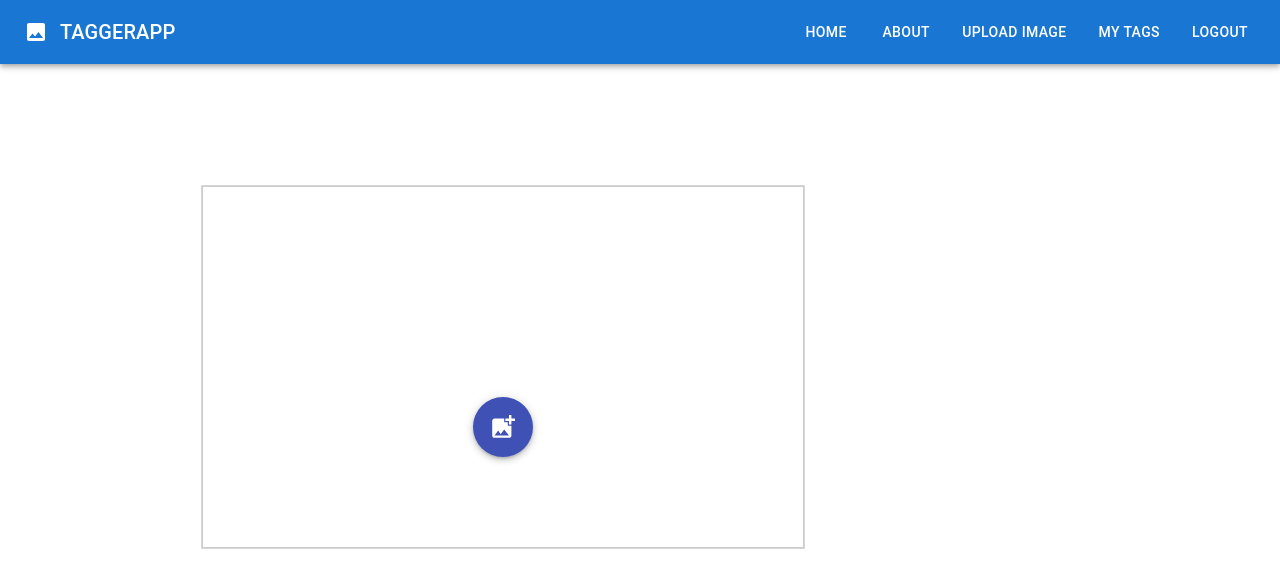
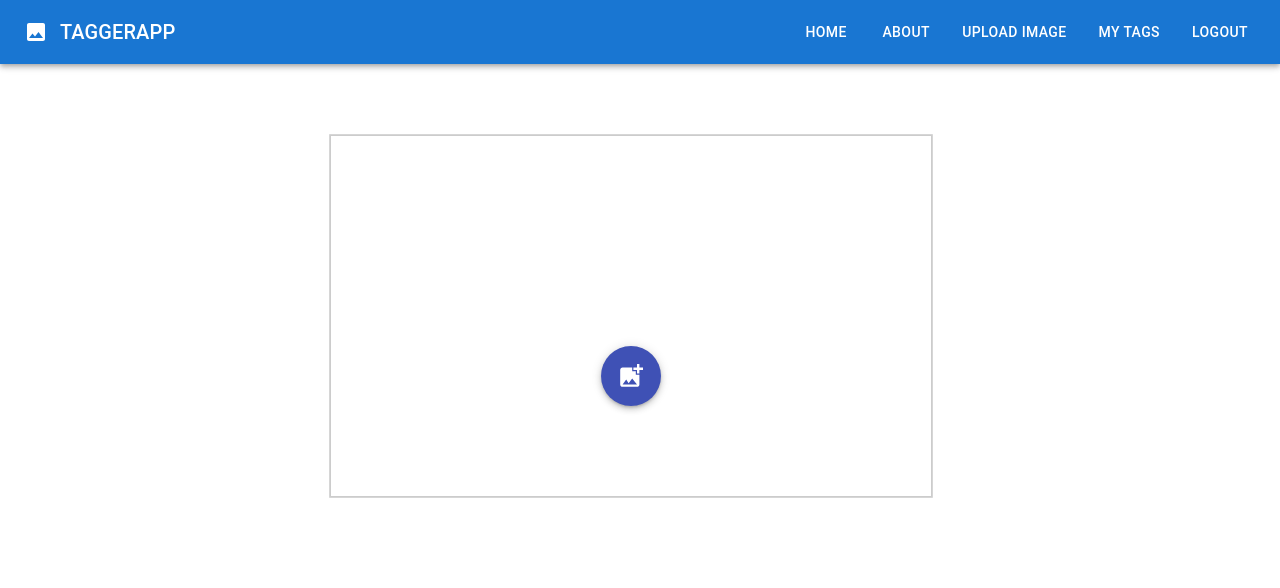
Before and after one commit to ohayonyo/Tagger-App-React, a React (Create React App) app in the folder react-tagger/: page /1/upload_image in a window 1280 px wide. Shown: the top 588 px of the page. Built offline with nearby package versions, Linux system fonts and the light colour scheme.

Commit message:
add change image option in the upload image page

```diff
--- a/react-tagger/src/components/UploadImage.tsx
+++ b/react-tagger/src/components/UploadImage.tsx
@@ -131,6 +131,8 @@ const UploadImage: React.FC<UploadImageProps> = () => {
       border: "3px solid #ccc",
       width: "1000px",
       height: "600px",
+      marginLeft:'10%',
+      marginTop:'-4%',
     }}>
       <div className={`${classes.container} centerWrapper`}>
         <input
@@ -158,7 +160,7 @@ const UploadImage: React.FC<UploadImageProps> = () => {
     <div>
       <div id="uploadForm" style={{ marginTop: 50, marginLeft: 100 }}>
         <div style={{ display: 'flex', alignItems: 'center', marginBottom: '-10%', position: 'relative' }}>
-          <label htmlFor="tagInput" style={{ marginRight: '4px',marginLeft:'26%' }}>
+          <label htmlFor="tagInput" style={{ marginRight: '4px',marginLeft:'23%' }}>
             Tag name:
           </label>
           <input
@@ -178,8 +180,11 @@ const UploadImage: React.FC<UploadImageProps> = () => {
             <button id="submitButton" style={{ marginRight: 3, marginLeft: 0, height: 24 }}>
               Submit
             </button>
-            <button onClick={resetRectangles} style={{ height: 24 }}>
+            <button onClick={resetRectangles} style={{ height: 24,marginRight: 3}}>
               Clear
+            </button>
+            <button onClick={()=>{setMainState("initial")}} style={{ height: 24 }}>
+              Change Image
             </button>
           </div>
         </div>
```
